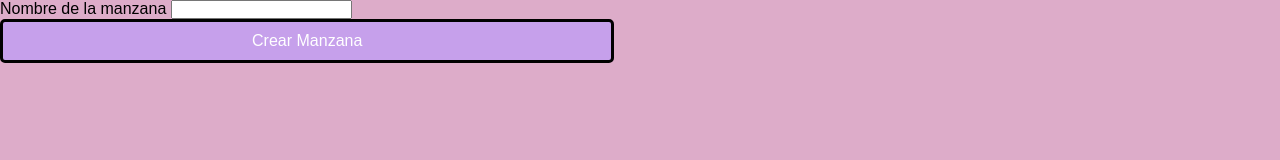
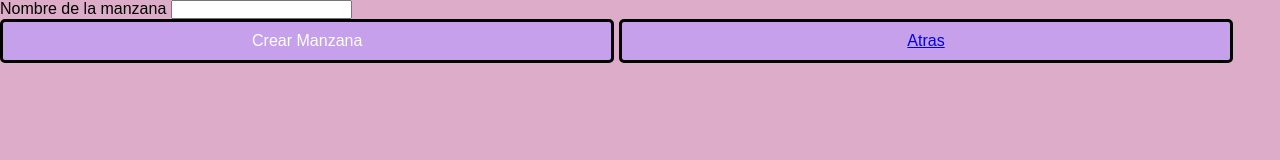
Before and after one commit to alpaulaarias/Manzanas-al-cuidado-, a website: page Vista/crearmanzana.html in a window 1280 px wide. Drawn offline with Linux system fonts and the light colour scheme; no server answers.

Commit message:
boton de atras

```diff
--- a/Vista/crearmanzana.html
+++ b/Vista/crearmanzana.html
@@ -15,6 +15,7 @@
         <label for="servicios"></label>
         <div id="contenedorServicios"></div>
         <button type="submit">Crear Manzana</button>
+        <button type="submit"><a href="./administrar.html">Atras</a></button>
     </form>
 
     <script>
```
